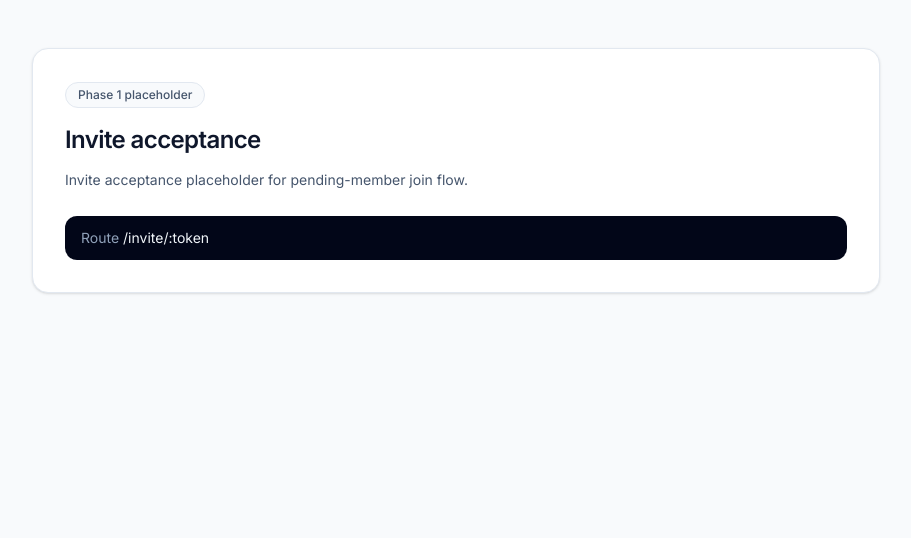
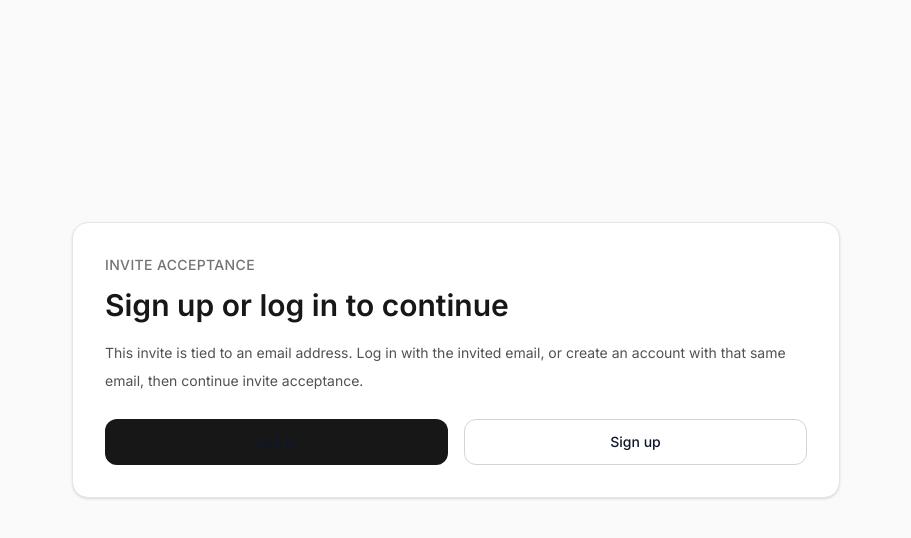
Before and after one commit to Beastly713/expense, a Next.js app in the folder apps/web/: page /invite/1 in a window 1280 px wide. Shown: the top 538 px of the page, without its empty margins (184-1095 px from the left). Built offline with nearby package versions, Linux system fonts and the light colour scheme; no server answers.

Commit message:
feat(web-invite): build invite acceptance page flow for logged-in matching-email users

```diff
--- a/apps/web/src/app/(auth)/signup/page.tsx
+++ b/apps/web/src/app/(auth)/signup/page.tsx
@@ -1,9 +1,8 @@
 'use client';
 
 import Link from 'next/link';
-import { useRouter } from 'next/navigation';
+import { useRouter, useSearchParams } from 'next/navigation';
 import { useMemo, useState } from 'react';
-
 import { AuthFormField } from '@/components/forms/auth-form-field';
 import { AuthPageShell } from '@/components/forms/auth-page-shell';
 import { PublicOnlyRoute } from '@/components/layout/public-only-route';
@@ -16,6 +15,7 @@ import {
 
 export default function SignupPage() {
   const router = useRouter();
+  const searchParams = useSearchParams();
   const { signup } = useAuth();
 
   const [name, setName] = useState('');
@@ -24,6 +24,8 @@ export default function SignupPage() {
   const [confirmPassword, setConfirmPassword] = useState('');
   const [errors, setErrors] = useState<AuthFormErrors>({});
   const [isSubmitting, setIsSubmitting] = useState(false);
+
+  const redirect = searchParams.get('redirect');
 
   const formValues = useMemo(
     () => ({
@@ -47,18 +49,18 @@ export default function SignupPage() {
 
     try {
       setIsSubmitting(true);
+
       await signup({
         name: name.trim(),
         email: email.trim(),
         password,
       });
-      router.replace('/onboarding');
+
+      router.replace(redirect || '/onboarding');
     } catch (error) {
-      console.error('Signup failed:', error);
-
       if (error instanceof ApiError) {
         setErrors({
-          form: `${error.code}: ${error.message}`,
+          form: error.message,
         });
       } else if (error instanceof Error) {
         setErrors({
@@ -75,7 +77,7 @@ export default function SignupPage() {
   }
 
   return (
-    <PublicOnlyRoute authenticatedRedirectTo="/onboarding">
+    <PublicOnlyRoute authenticatedRedirectTo={redirect || '/onboarding'}>
       <AuthPageShell
         title="Create your account"
         subtitle="Sign up with email and password to start using the app."
--- a/apps/web/src/app/invite/[token]/page.tsx
+++ b/apps/web/src/app/invite/[token]/page.tsx
@@ -1,11 +1,313 @@
-import { RoutePlaceholder } from '@/components/layout/route-placeholder';
+'use client';
+
+import Link from 'next/link';
+import { useMemo, useState } from 'react';
+import { useParams } from 'next/navigation';
+import { acceptInvite, type AcceptInviteResponse } from '@/lib/api';
+import { ApiError } from '@/lib/api/client';
+import { useAuth } from '@/lib/auth';
+
+interface AcceptInviteErrorState {
+  code: string;
+  message: string;
+}
+
+function Shell({
+  children,
+}: {
+  children: React.ReactNode;
+}) {
+  return (
+    <main className="min-h-screen bg-neutral-50 px-4 py-10">
+      <div className="mx-auto flex min-h-[80vh] max-w-3xl items-center justify-center">
+        <div className="w-full rounded-2xl border border-neutral-200 bg-white p-6 shadow-sm sm:p-8">
+          {children}
+        </div>
+      </div>
+    </main>
+  );
+}
+
+function StatusBox({
+  tone,
+  message,
+}: {
+  tone: 'error' | 'success' | 'neutral';
+  message: string;
+}) {
+  const className =
+    tone === 'error'
+      ? 'rounded-xl border border-red-200 bg-red-50 px-4 py-3 text-sm text-red-700'
+      : tone === 'success'
+        ? 'rounded-xl border border-green-200 bg-green-50 px-4 py-3 text-sm text-green-700'
+        : 'rounded-xl border border-neutral-200 bg-neutral-50 px-4 py-3 text-sm text-neutral-700';
+
+  return <div className={className}>{message}</div>;
+}
 
 export default function InviteAcceptancePage() {
+  const params = useParams<{ token: string }>();
+  const { status, accessToken, user, logout } = useAuth();
+
+  const token =
+    typeof params?.token === 'string'
+      ? params.token
+      : Array.isArray(params?.token)
+        ? params.token[0]
+        : '';
+
+  const redirectPath = useMemo(
+    () => (token ? `/invite/${token}` : '/invite'),
+    [token],
+  );
+
+  const encodedRedirect = useMemo(
+    () => encodeURIComponent(redirectPath),
+    [redirectPath],
+  );
+
+  const [isSubmitting, setIsSubmitting] = useState(false);
+  const [acceptError, setAcceptError] = useState<AcceptInviteErrorState | null>(
+    null,
+  );
+  const [acceptSuccess, setAcceptSuccess] =
+    useState<AcceptInviteResponse | null>(null);
+
+  const isTerminalError =
+    acceptError?.code === 'INVALID_TOKEN' ||
+    acceptError?.code === 'EXPIRED_TOKEN' ||
+    acceptError?.code === 'CONFLICT' ||
+    acceptError?.code === 'ALREADY_MEMBER';
+
+  async function handleAcceptInvite() {
+    if (!token) {
+      setAcceptError({
+        code: 'INVALID_TOKEN',
+        message: 'Invite token is missing.',
+      });
+      return;
+    }
+
+    if (!accessToken) {
+      setAcceptError({
+        code: 'UNAUTHORIZED',
+        message: 'You must log in before accepting this invite.',
+      });
+      return;
+    }
+
+    try {
+      setIsSubmitting(true);
+      setAcceptError(null);
+
+      const response = await acceptInvite(token, accessToken);
+      setAcceptSuccess(response);
+    } catch (error) {
+      if (error instanceof ApiError) {
+        setAcceptError({
+          code: error.code,
+          message: error.message,
+        });
+      } else if (error instanceof Error) {
+        setAcceptError({
+          code: 'UNKNOWN_ERROR',
+          message: error.message,
+        });
+      } else {
+        setAcceptError({
+          code: 'UNKNOWN_ERROR',
+          message: 'Unable to accept invite right now. Please try again.',
+        });
+      }
+    } finally {
+      setIsSubmitting(false);
+    }
+  }
+
+  if (!token) {
+    return (
+      <Shell>
+        <p className="text-sm font-medium uppercase tracking-wide text-neutral-500">
+          Invite acceptance
+        </p>
+        <h1 className="mt-3 text-3xl font-semibold text-neutral-900">
+          Invalid invite link
+        </h1>
+        <p className="mt-4 text-sm leading-7 text-neutral-600">
+          This invite link is missing its token. Ask the group owner to resend
+          the invite.
+        </p>
+
+        <div className="mt-6">
+          <StatusBox tone="error" message="Invite token is missing." />
+        </div>
+
+        <div className="mt-6">
+          <Link
+            href="/dashboard"
+            className="inline-flex items-center justify-center rounded-xl bg-neutral-900 px-4 py-2.5 text-sm font-medium text-white transition hover:bg-neutral-800"
+          >
+            Go to dashboard
+          </Link>
+        </div>
+      </Shell>
+    );
+  }
+
+  if (status === 'booting') {
+    return (
+      <Shell>
+        <p className="text-sm font-medium uppercase tracking-wide text-neutral-500">
+          Invite acceptance
+        </p>
+        <h1 className="mt-3 text-3xl font-semibold text-neutral-900">
+          Loading invite
+        </h1>
+        <p className="mt-4 text-sm leading-7 text-neutral-600">
+          Checking your session so you can continue the invite flow.
+        </p>
+      </Shell>
+    );
+  }
+
+  if (status === 'unauthenticated') {
+    return (
+      <Shell>
+        <p className="text-sm font-medium uppercase tracking-wide text-neutral-500">
+          Invite acceptance
+        </p>
+        <h1 className="mt-3 text-3xl font-semibold text-neutral-900">
+          Sign up or log in to continue
+        </h1>
+        <p className="mt-4 text-sm leading-7 text-neutral-600">
+          This invite is tied to an email address. Log in with the invited email,
+          or create an account with that same email, then continue invite
+          acceptance.
+        </p>
+
+        <div className="mt-6 grid gap-4 sm:grid-cols-2">
+          <Link
+            href={`/login?redirect=${encodedRedirect}`}
+            className="inline-flex items-center justify-center rounded-xl bg-neutral-900 px-4 py-3 text-sm font-medium text-white transition hover:bg-neutral-800"
+          >
+            Log in
+          </Link>
+
+          <Link
+            href={`/signup?redirect=${encodedRedirect}`}
+            className="inline-flex items-center justify-center rounded-xl border border-neutral-300 bg-white px-4 py-3 text-sm font-medium text-neutral-900 transition hover:bg-neutral-100"
+          >
+            Sign up
+          </Link>
+        </div>
+      </Shell>
+    );
+  }
+
+  if (acceptSuccess) {
+    return (
+      <Shell>
+        <p className="text-sm font-medium uppercase tracking-wide text-neutral-500">
+          Invite acceptance
+        </p>
+        <h1 className="mt-3 text-3xl font-semibold text-neutral-900">
+          You joined the group
+        </h1>
+        <p className="mt-4 text-sm leading-7 text-neutral-600">
+          Your membership is now active and you can continue into the group.
+        </p>
+
+        <div className="mt-6">
+          <StatusBox
+            tone="success"
+            message={`Joined ${acceptSuccess.group.name} successfully.`}
+          />
+        </div>
+
+        <div className="mt-6 flex flex-wrap gap-3">
+          <Link
+            href={`/groups/${acceptSuccess.group.id}`}
+            className="inline-flex items-center justify-center rounded-xl bg-neutral-900 px-4 py-2.5 text-sm font-medium text-white transition hover:bg-neutral-800"
+          >
+            Open group
+          </Link>
+
+          <Link
+            href="/dashboard"
+            className="inline-flex items-center justify-center rounded-xl border border-neutral-300 bg-white px-4 py-2.5 text-sm font-medium text-neutral-900 transition hover:bg-neutral-100"
+          >
+            Go to dashboard
+          </Link>
+        </div>
+      </Shell>
+    );
+  }
+
   return (
-    <RoutePlaceholder
-      title="Invite acceptance"
-      routePath="/invite/:token"
-      description="Invite acceptance placeholder for pending-member join flow."
-    />
+    <Shell>
+      <p className="text-sm font-medium uppercase tracking-wide text-neutral-500">
+        Invite acceptance
+      </p>
+
+      <h1 className="mt-3 text-3xl font-semibold text-neutral-900">
+        Accept this group invite
+      </h1>
+
+      <p className="mt-4 text-sm leading-7 text-neutral-600">
+        You are signed in as{' '}
+        <span className="font-medium text-neutral-900">{user?.email}</span>.
+        Accept the invite to activate the pending membership tied to this email.
+      </p>
+
+      {acceptError ? (
+        <div className="mt-6">
+          <StatusBox
+            tone={acceptError.code === 'FORBIDDEN' ? 'neutral' : 'error'}
+            message={acceptError.message}
+          />
+        </div>
+      ) : null}
+
+      <div className="mt-6 rounded-2xl border border-neutral-200 bg-neutral-50 p-5">
+        <h2 className="text-base font-semibold text-neutral-900">
+          What happens next
+        </h2>
+        <ul className="mt-3 space-y-2 text-sm text-neutral-600">
+          <li>• your pending membership becomes active</li>
+          <li>• the same membership id is preserved</li>
+          <li>• historical group references stay intact</li>
+        </ul>
+      </div>
+
+      <div className="mt-6 flex flex-wrap gap-3">
+        {!isTerminalError ? (
+          <button
+            type="button"
+            onClick={() => void handleAcceptInvite()}
+            disabled={isSubmitting}
+            className="inline-flex items-center justify-center rounded-xl bg-neutral-900 px-4 py-2.5 text-sm font-medium text-white transition hover:bg-neutral-800 disabled:cursor-not-allowed disabled:opacity-60"
+          >
+            {isSubmitting ? 'Accepting invite...' : 'Accept invite'}
+          </button>
+        ) : null}
+
+        <Link
+          href="/dashboard"
+          className="inline-flex items-center justify-center rounded-xl border border-neutral-300 bg-white px-4 py-2.5 text-sm font-medium text-neutral-900 transition hover:bg-neutral-100"
+        >
+          Go to dashboard
+        </Link>
+
+        {acceptError?.code === 'FORBIDDEN' ? (
+          <button
+            type="button"
+            onClick={() => void logout()}
+            className="inline-flex items-center justify-center rounded-xl border border-neutral-300 bg-white px-4 py-2.5 text-sm font-medium text-neutral-900 transition hover:bg-neutral-100"
+          >
+            Log out and switch account
+          </button>
+        ) : null}
+      </div>
+    </Shell>
   );
 }
```
